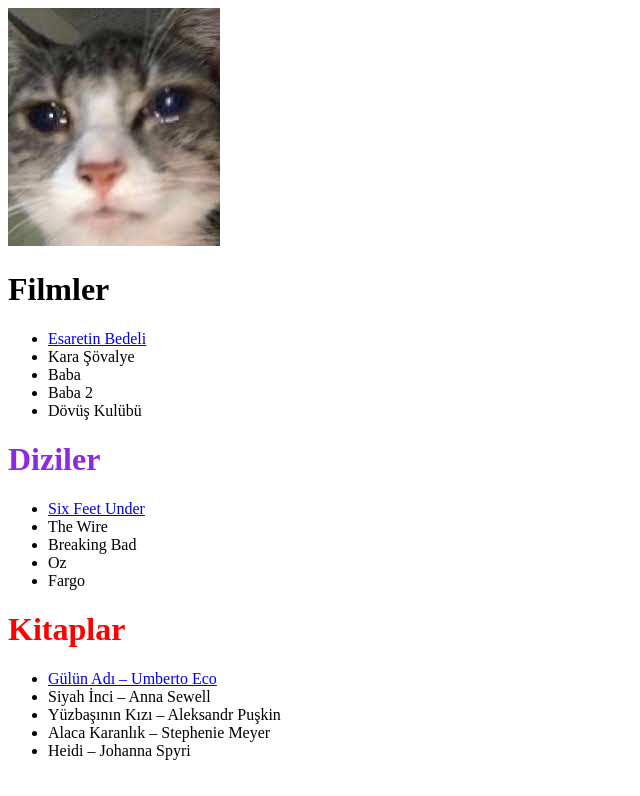
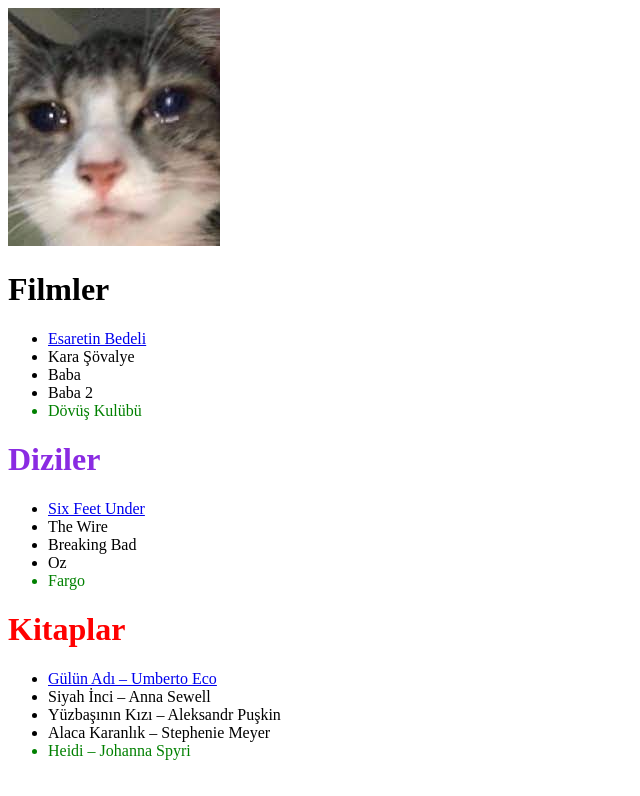
Before and after one commit to GriffithsofBerserk/HtmlInfos, a plain HTML site: page index2.html in a window 1280 px wide. Shown: the whole page, without its empty margins (0-640 px from the left). Drawn offline with Linux system fonts and the light colour scheme.

Commit message:
li:last-child

```diff
--- a/index2.html
+++ b/index2.html
@@ -4,6 +4,7 @@
     <meta charset="UTF-8">
     <meta name="viewport" content="width=device-width, initial-scale=1.0">
     <title>Odev2</title>
+    <link rel="stylesheet" href="styles.css">
 </head>
 <body>
     <img src="image9s.jpg" alt="Ağlayan kedi">
--- /dev/null
+++ b/styles.css
@@ -0,0 +1,3 @@
+li:last-child{
+    color:green;
+}
```
Also changed, not shown: deneme.html (+0 -1 lines).
